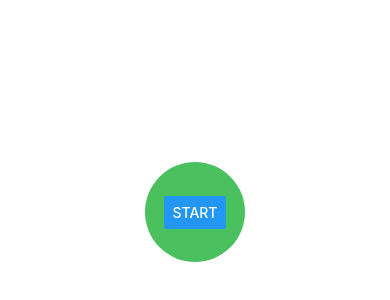
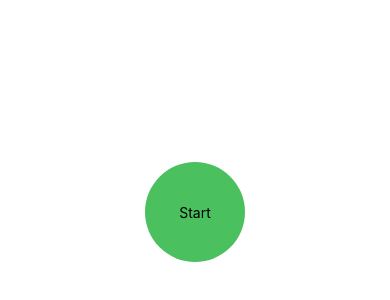
Before and after one commit to ahan1986/ReactNativeMathGame, a React Native app in the folder mathgames/: screen / in a window 390 px wide. Shown: the part 210-510 px from the top of the page. Built offline with nearby package versions, Linux system fonts and the light colour scheme.

Commit message:
reformatted the milliseconds in the ending.js page

```diff
--- a/mathgames/App.js
+++ b/mathgames/App.js
@@ -24,7 +24,7 @@ export default class App extends React.Component {
     } else if(this.state.homepage == 'Game') {
       return <Game finished50Questions={this.endingPage} />
     } else {
-      return <Ending endingTime={this.state.endingTimer} />
+      return <Ending playAgain={this.pageChanger} endingTime={this.state.endingTimer} />
     }
   }
 
--- a/mathgames/components/NumButtons/ButtonsDisplayer.js
+++ b/mathgames/components/NumButtons/ButtonsDisplayer.js
@@ -15,7 +15,7 @@ export default class ButtonsDisplayer extends React.Component {
       //this will be sent back to app.js with the number that was pressed. Must use state to bring the function down to use props.
       // this.state.buttonP(event);
       this.props.buttonPressed1(event);
-      console.log("button pressed at ButtonsDisplayer");
+
       }
 
       // NEED TO FIX THIS. TRYING TO GENERATE BUTTONS USING LOOPS.... NO LUCK
--- a/mathgames/components/ending.js
+++ b/mathgames/components/ending.js
@@ -13,7 +13,14 @@ export default class Ending extends React.Component {
 
         return (
             <View style={styles.container}>
-                <Text>Ending of the Game Page!!! {duration.seconds()} </Text>
+                <Text style={{  }} >Your time is {duration.minutes()}:{duration.seconds()}:{Math.floor(duration.milliseconds() / 10)} </Text>
+                <TouchableOpacity
+                    onPress={this.props.playAgain}
+                    style={styles.button}
+                    activeOpacity={0.7}
+                >
+                    <Text style={styles.textFont}>Play Again?</Text>
+                </TouchableOpacity>
             </View>
         )
     }
@@ -22,7 +29,18 @@ export default class Ending extends React.Component {
 const styles = StyleSheet.create({
     container: {
         flex: 1,
+        justifyContent: 'space-around',
+        alignItems: 'center',
+    },
+    button: {
         justifyContent: 'center',
         alignItems: 'center',
+        height: 100,
+        width: 100,
+        borderRadius: 50,
+        backgroundColor:'red',
+    },
+    textFont: {
+        fontSize: 15,
     }
 });
--- a/mathgames/components/game.js
+++ b/mathgames/components/game.js
@@ -83,7 +83,7 @@ export default class Game extends React.Component {
                     })
 
                     //this if/else statement will stop the game and transfer to the ending.js page if the user finishes all the questions given
-                    if (this.state.question == 1) {
+                    if (this.state.question == 11) {
                         this.endingOfTheGame()
                     } else {
                         this.equationGenerator();
--- a/mathgames/components/home.js
+++ b/mathgames/components/home.js
@@ -13,14 +13,17 @@ export default class Home extends React.Component {
 
     render() {
         return (
-            <TouchableOpacity
-                style={{ flex: 1, justifyContent: 'center', alignItems: 'center' }}
-                activeOpacity={0.7}
-            >
-                <View style={[styles.container]} >
-                    <Button title='Start' onPress={this.startTheGame} />
-                </View>
-            </TouchableOpacity>
+
+            <View style={{ flex: 1, justifyContent: 'center', alignItems: 'center' }} >
+                <TouchableOpacity
+                    style={[styles.container]}
+                    activeOpacity={0.7}
+                    onPress={this.startTheGame}
+                >
+                    <Text>Start</Text>
+                </TouchableOpacity>
+            </View>
+
         )
     }
 }
```
